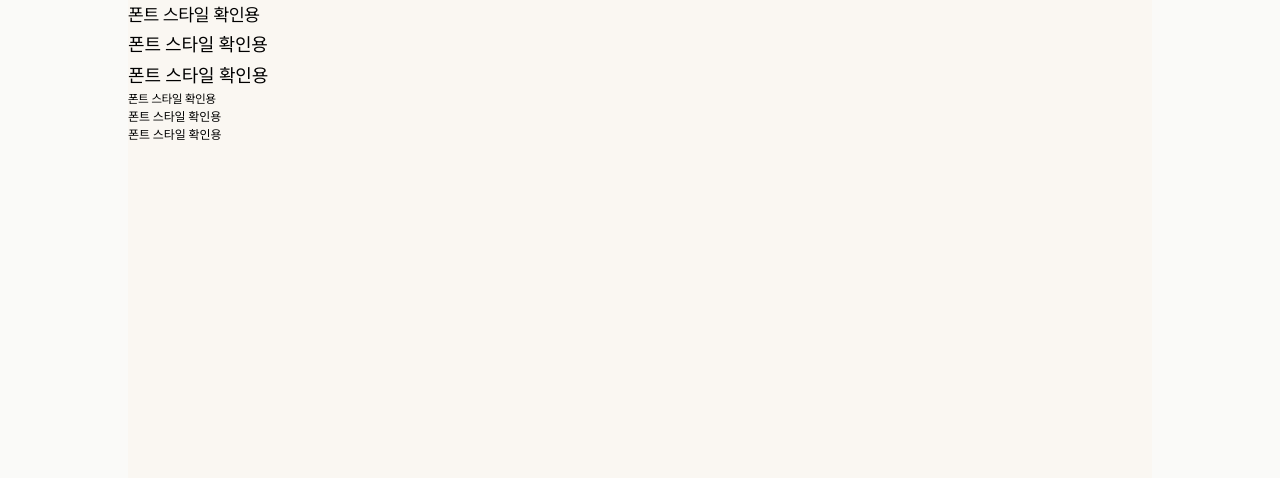
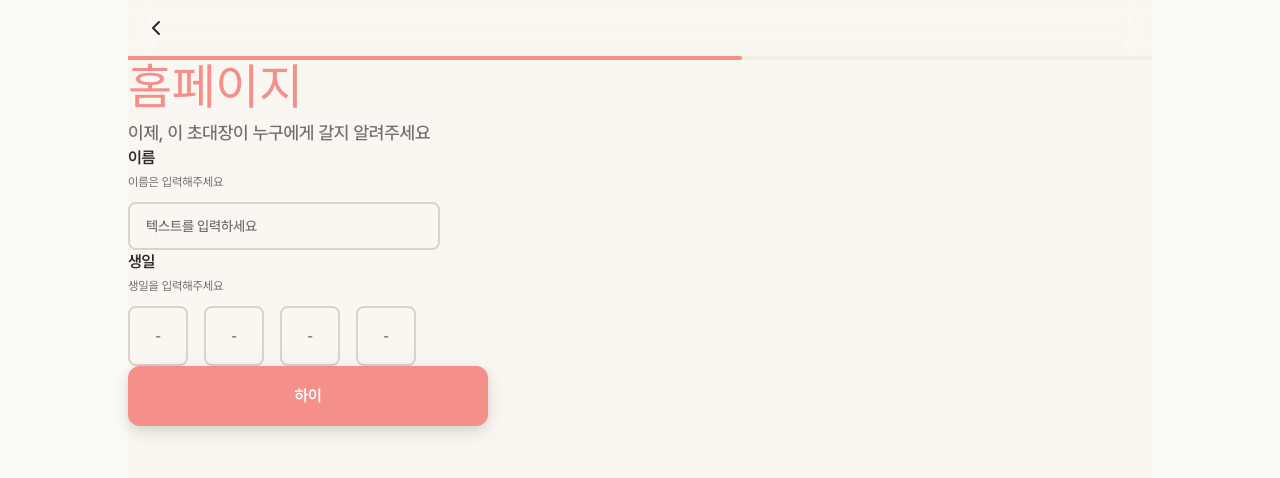
Before and after one commit to Leeseoleem/my-little-birthday-party, a React (Vite) app: page / in a window 1280 px wide. Shown: the top 478 px of the page. Built offline with nearby package versions, Linux system fonts and the light colour scheme; a web font is replaced by a local one.

Commit message:
chore: 테스트 용 코드

```diff
--- a/src/routes/index.tsx
+++ b/src/routes/index.tsx
@@ -1,18 +1,60 @@
 import { createFileRoute } from "@tanstack/react-router";
+
+import { useState } from "react";
+
+import AppHeader from "../components/ui/Header/AppHeader";
+import { BackButton } from "../components/ui/Header/BackButton";
+import PageTitle from "../components/ui/PageTitle";
+import TextInput from "../components/ui/Input/TextInput";
+import CommonButton from "../components/ui/Button/Button";
+import BirthDateInput from "../components/ui/Input/BirthDateInput";
+import FormField from "../components/Form/FormField";
 
 export const Route = createFileRoute("/")({
   component: HomePage,
 });
 
 function HomePage() {
+  const [inputValue, setInputValue] = useState("");
+  const [birthValue, setBirthValue] = useState("");
   return (
     <div className="flex flex-col">
-      <p className="text-letter-base">폰트 스타일 확인용</p>
-      <p className="text-letter-night">폰트 스타일 확인용</p>
-      <p className="text-letter-system">폰트 스타일 확인용</p>
-      <p className="text-letter-base-mobile">폰트 스타일 확인용</p>
-      <p className="text-letter-night-mobile">폰트 스타일 확인용</p>
-      <p className="text-letter-system-mobile">폰트 스타일 확인용</p>
+      <AppHeader
+        left={<BackButton fallbackTo="/" />}
+        progress={{
+          value: 0.6,
+        }}
+      />
+      <PageTitle
+        title="홈페이지"
+        subTitle="이제, 이 초대장이 누구에게 갈지 알려주세요"
+      />
+
+      <FormField
+        id="name"
+        label={{
+          label: "이름",
+          description: "이름은 입력해주세요",
+        }}
+      >
+        {({ id }) => (
+          <TextInput id={id} value={inputValue} onChange={setInputValue} />
+        )}
+      </FormField>
+
+      <FormField
+        id="birth"
+        label={{
+          label: "생일",
+          description: "생일을 입력해주세요",
+        }}
+      >
+        {({ id }) => (
+          <BirthDateInput id={id} value={birthValue} onChange={setBirthValue} />
+        )}
+      </FormField>
+
+      <CommonButton label="하이" />
     </div>
   );
 }
```
